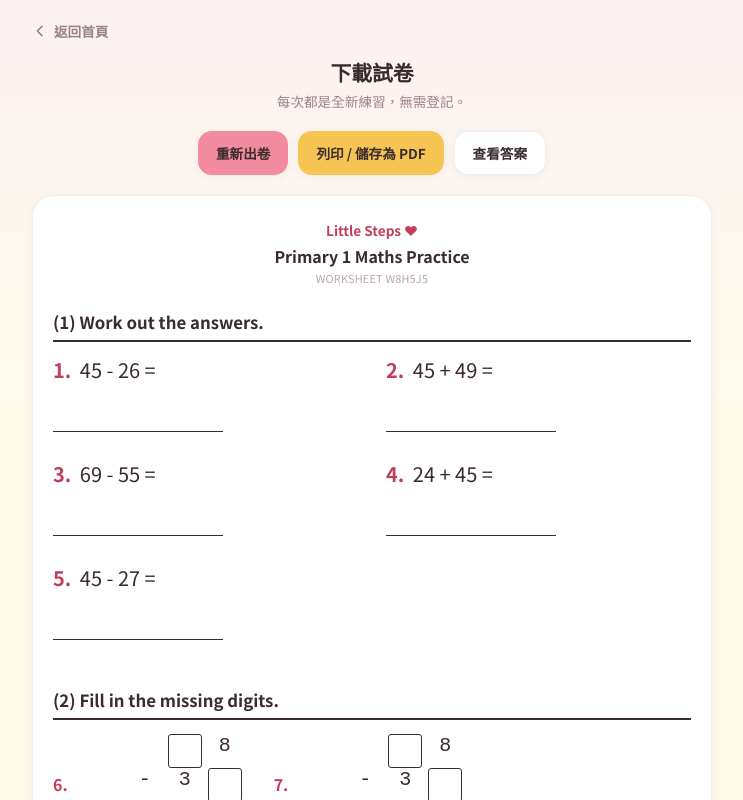
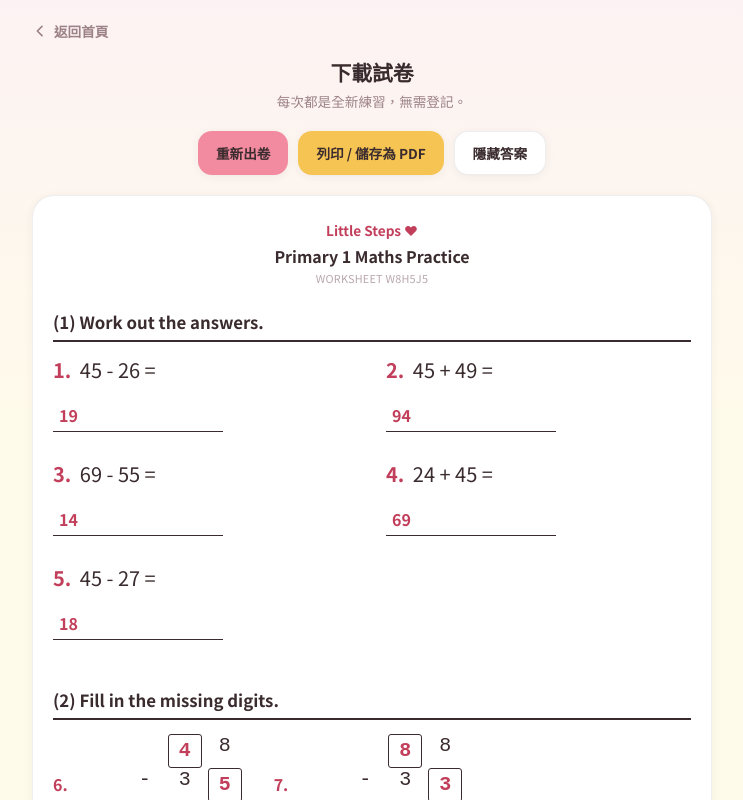
Before and after one commit to violinkwai-afk/HK-maths, a plain HTML site: page website/generator.html in a window 1280 px wide. Both pictures are taken after a click on the button "查看答案". Shown: the top 800 px of the page, without its empty margins (268-1011 px from the left). Drawn offline with Linux system fonts and the light colour scheme.

Commit message:
Show answers inline on the worksheet instead of a hidden separate panel
"查看答案" toggled a box below the sheet that was easy to miss entirely
(reported: "撳完係冇事發生"). Now it fills every blank line and
missing-digit box directly on the worksheet itself, in place, toggling
back to blank on a second tap. Print output forces answers hidden
regardless of on-screen toggle state, so a parent can never accidentally
print a sheet with the answers already filled in.

Co-Authored-By: Claude Sonnet 5 <noreply@anthropic.com>
Claude-Session: https://claude.ai/code/session_01P725m8XaFdkUHbvpWcY4Fz

```diff
--- a/website/generator.html
+++ b/website/generator.html
@@ -59,13 +59,17 @@
   .q{margin-bottom:24px;}
   .q-text{font-size:1.25rem; margin-bottom:10px; line-height:1.4; font-variant-numeric:tabular-nums;}
   .q-num{font-weight:700; margin-right:4px; color:var(--accent-ink);}
-  .ans-line{border-bottom:1.5px solid var(--line); width:100%; max-width:170px; height:38px; display:block;}
-  .ans-line.wide{width:100%; max-width:420px; height:38px; display:block;}
+  .ans-line{border-bottom:1.5px solid var(--line); width:100%; max-width:170px; height:38px; display:block; position:relative;}
+  .ans-line.wide{width:100%; max-width:420px; height:38px; display:block; position:relative;}
+  .ans-line .ans-value{display:none; position:absolute; left:6px; bottom:4px; font-weight:700; color:var(--accent-ink);}
+  .sheet.show-answers .ans-line .ans-value{display:inline-block;}
   .section2-grid{display:flex; flex-wrap:wrap; gap:24px 32px;}
   .section2-grid .q{display:flex; align-items:center; gap:10px;}
   .vertical-sum{font-size:1.25rem; font-family:"Courier New",monospace; width:160px; font-variant-numeric:tabular-nums;}
   .vertical-sum .row{display:flex; justify-content:flex-end; gap:6px;}
-  .vertical-sum .box{display:inline-block; width:34px; height:34px; border:1.5px solid var(--line); border-radius:3px;}
+  .vertical-sum .box{display:inline-block; width:34px; height:34px; border:1.5px solid var(--line); border-radius:3px; position:relative;}
+  .vertical-sum .box .ans-value{display:none; position:absolute; inset:0; text-align:center; line-height:31px; font-weight:700; color:var(--accent-ink);}
+  .sheet.show-answers .vertical-sum .box .ans-value{display:block;}
   .vertical-sum .digit{display:inline-block; width:34px; text-align:center;}
   .vertical-sum .op{width:34px; text-align:center;}
   .vertical-sum .line{border-top:1.5px solid var(--line); margin:4px 0;}
@@ -79,17 +83,12 @@
     padding:10px 14px; font-size:.8rem; line-height:1.5; margin-bottom:18px; text-align:center;
   }
 
-  #answerBox{
-    display:none; margin-top:18px; padding:16px 18px; background:var(--accent-soft);
-    border:1px solid var(--accent); border-radius:12px; font-size:.9rem; color:var(--ink);
-  }
-  #answerBox b{color:var(--accent-ink);}
-  #answerBox ol{margin:10px 0 0; padding-left:20px; line-height:1.7;}
 
   @media print {
     body{background:#fff; padding:0;}
     .no-print{display:none;}
     .sheet{border:none; box-shadow:none; padding:0;}
+    .ans-value{display:none !important;}
   }
 </style>
 </head>
@@ -114,7 +113,6 @@
   </div>
 
   <div class="sheet" id="sheet"></div>
-  <div id="answerBox"></div>
 </div>
 
 <script>
@@ -209,7 +207,7 @@ function renderSheet(worksheetId, questions, isReview){
   const s1 = [], s2 = [], s3 = [], answers = [];
   questions.forEach(q=>{
     if(q.type==="equation"){
-      s1.push(`<div class="q"><div class="q-text"><span class="q-num">${n}.</span> ${q.text}</div><div class="ans-line"></div></div>`);
+      s1.push(`<div class="q"><div class="q-text"><span class="q-num">${n}.</span> ${q.text}</div><div class="ans-line"><span class="ans-value">${q.answer}</span></div></div>`);
       answers.push(`${q.text} <b>${q.answer}</b>`);
       n++;
     }
@@ -218,8 +216,8 @@ function renderSheet(worksheetId, questions, isReview){
     if(q.type==="missing_digit_sub"){
       s2.push(`<div class="q"><div class="q-label"><span class="q-num">${n}.</span></div>
         <div class="vertical-sum">
-          <div class="row"><span class="box"></span><span class="digit">${q.topOnes}</span></div>
-          <div class="row"><span class="op">-</span><span class="digit">${q.subTens}</span><span class="box"></span></div>
+          <div class="row"><span class="box"><span class="ans-value">${q.topTens}</span></span><span class="digit">${q.topOnes}</span></div>
+          <div class="row"><span class="op">-</span><span class="digit">${q.subTens}</span><span class="box"><span class="ans-value">${q.subOnes}</span></span></div>
           <div class="line"></div>
           <div class="row result">${String(q.result).padStart(2,'0')}</div>
         </div></div>`);
@@ -229,7 +227,7 @@ function renderSheet(worksheetId, questions, isReview){
   });
   questions.forEach(q=>{
     if(q.type==="word_problem"){
-      s3.push(`<div class="q wide"><div class="q-text"><span class="q-num">${n}.</span> ${q.text}</div><div class="ans-line wide"></div></div>`);
+      s3.push(`<div class="q wide"><div class="q-text"><span class="q-num">${n}.</span> ${q.text}</div><div class="ans-line wide"><span class="ans-value">${q.answer}</span></div></div>`);
       answers.push(`<b>${q.answer}</b>`);
       n++;
     }
@@ -244,11 +242,10 @@ function renderSheet(worksheetId, questions, isReview){
     ${s1.length ? `<div class="section-title">(1) Work out the answers.</div><div class="section1">${s1.join('')}</div>` : ''}
     ${s2.length ? `<div class="section-title">(2) Fill in the missing digits.</div><div class="section2-grid">${s2.join('')}</div>` : ''}
     ${s3.length ? `<div class="section-title">(3) Word problem.</div><div class="section3">${s3.join('')}</div>` : ''}
-    <div class="footnote">Print this page, have your child complete it on paper, then use the answer key above to check their work.
+    <div class="footnote">Print this page, have your child complete it on paper, then tap "查看答案" to check their work.
       <div class="paper-credit">Little Steps · hk-maths.violin-kwai.workers.dev · WORKSHEET ${worksheetId}</div>
     </div>
   `;
-  document.getElementById('answerBox').innerHTML = `<b>Answer key — Worksheet ${worksheetId}</b><ol>${answers.map(a=>`<li>${a}</li>`).join('')}</ol>`;
 
   // Save so upload.html (a separate page) can send it to the grading
   // endpoint -- worksheets are randomized client-side with no server-side
@@ -278,13 +275,16 @@ const reviewTopics = matchWeakTopics(new URLSearchParams(location.search).get('r
 
 function newWorksheet(){
   renderSheet(randId(6), generateWorksheet(reviewTopics), reviewTopics.length > 0);
+  document.getElementById('answerBtn').textContent = '查看答案';
 }
 
 document.getElementById('genBtn').onclick = newWorksheet;
 document.getElementById('printBtn').onclick = () => window.print();
 document.getElementById('answerBtn').onclick = () => {
-  const box = document.getElementById('answerBox');
-  box.style.display = box.style.display === 'block' ? 'none' : 'block';
+  const sheet = document.getElementById('sheet');
+  const btn = document.getElementById('answerBtn');
+  const showing = sheet.classList.toggle('show-answers');
+  btn.textContent = showing ? '隱藏答案' : '查看答案';
 };
 
 newWorksheet();
```
